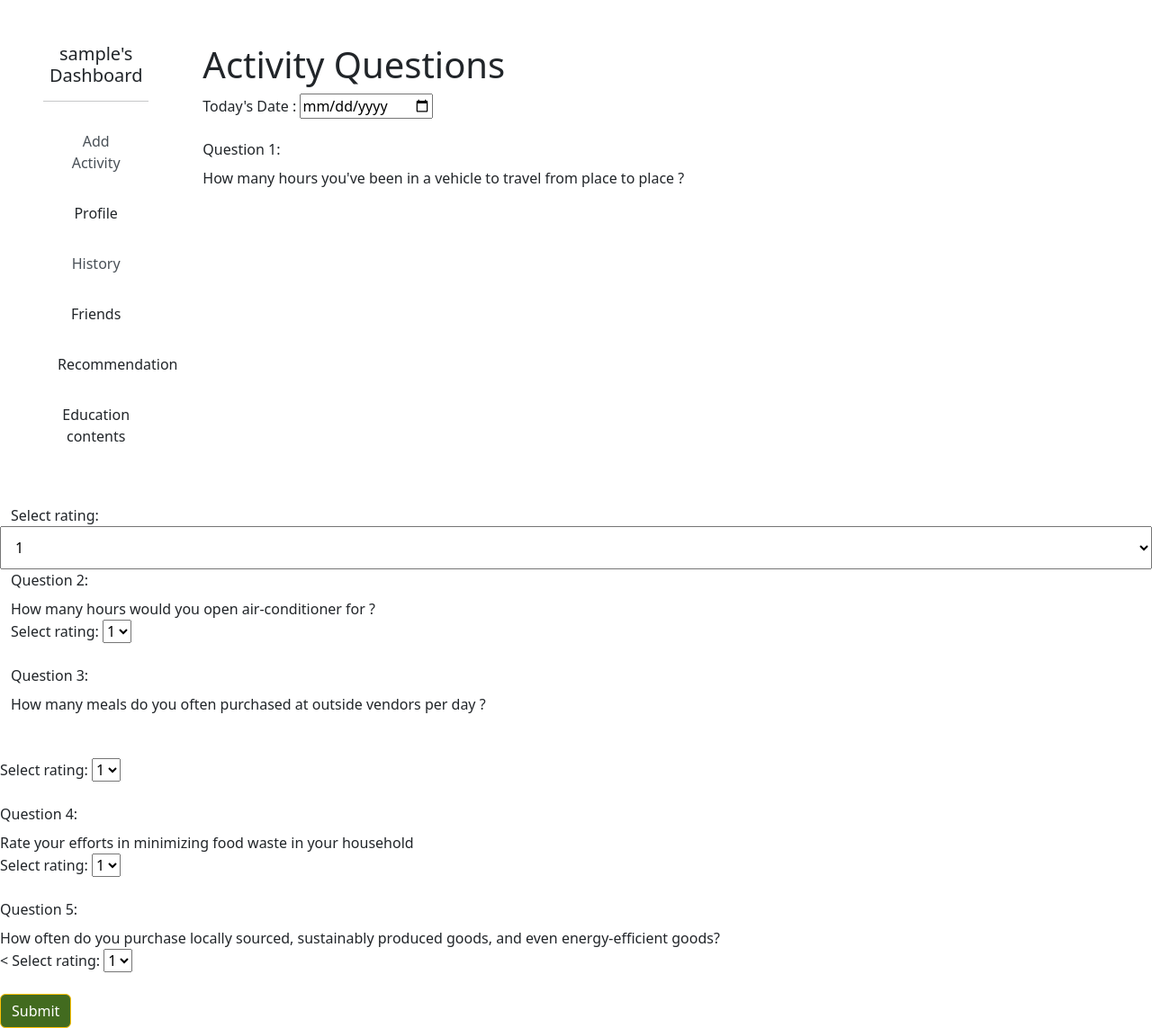
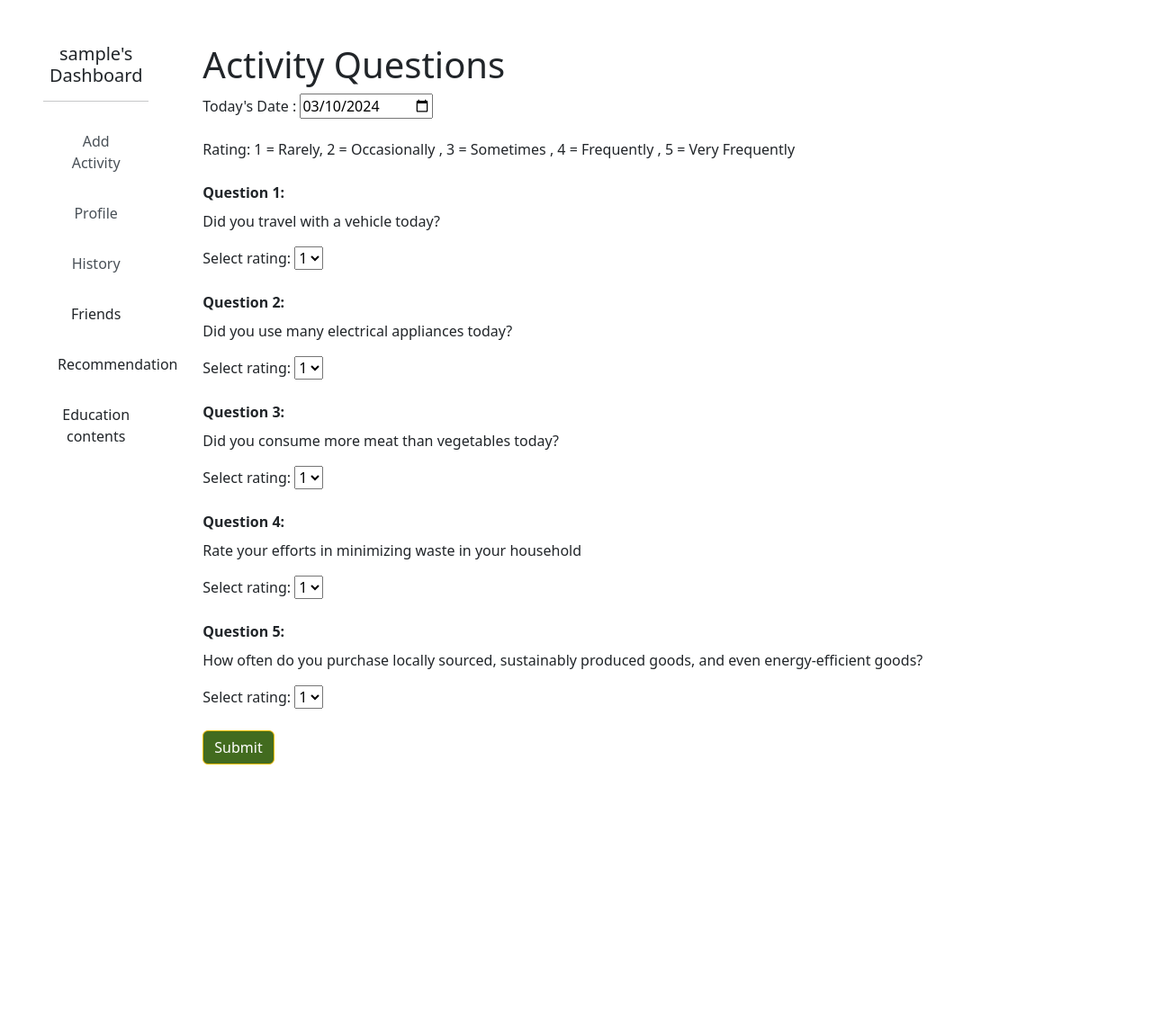
Before and after one commit to LDA526/BIT216-EcoCarbon, a PHP site: page /activityques.php in a window 1280 px wide. Shown: the part 86-1229 px from the top of the page at 90% size. After the commit the page ends 936 px from the top, so only its background shows below. Run offline with PHP 8.4, Linux system fonts and the light colour scheme; the visitor is signed in with stand-in values (Sample User, id 1).

Commit message:
misc stuff

```diff
--- a/activityques.php
+++ b/activityques.php
@@ -43,7 +43,7 @@ require_once 'includes/config_session.inc.php';
                 <h5 class="text-center"><?php echo $_SESSION["user_username"] ?>'s Dashboard</h5>
                 <hr class="my-3">
                 <a href="addactivity.php">Add Activity</a>
-                <a>Profile</a>
+                <a href="profile.php">Profile</a>
                 <a  href="searchhistory.php">History</a>
                 <a>Friends</a>
                 <a>Recommendation</a>
@@ -59,13 +59,26 @@ require_once 'includes/config_session.inc.php';
                 <div class="mb-3">
                     <label for="activity_date" class="form-label">Today's Date : </label>
                     <input type="date" id="activity_date" name="activity_date" required>
+
+                    <script>
+                        var dateInput = document.getElementById("activity_date");
+                        var currentDate = new Date();
+                        var formattedDate = currentDate.toISOString().substr(0, 10);
+                        dateInput.value = formattedDate;
+                    </script>
+
+                </div>
+
+                <div class="mb-3">
+                    <label class="form-label">Rating: 1 = Rarely, 2 = Occasionally , 3 = Sometimes , 4 = Frequently , 5 = Very Frequently </label>
                 </div>
 
 
                 <!-- Question 1 -->
-                    <label for="question1" class="form-label">Question 1:</label>
+                <div class="mb-3">
+                    <label for="question1" class="form-label"><strong>Question 1:</strong></label>
                     <div>
-                    <label>How many hours you've been in a vehicle to travel from place to place ?</label>
+                        <label>Did you travel with a vehicle today?</label>
                     </div>
                 </div>
                 <form method="post" action="<?php echo htmlspecialchars($_SERVER["PHP_SELF"]); ?>">
@@ -80,9 +93,10 @@ require_once 'includes/config_session.inc.php';
                 <br>
                 <br>
                 <!-- Question 2 -->
-                <label for="question2" class="form-label">Question 2:</label>
+                <div class="mb-3">
+                <label for="question2" class="form-label"><strong>Question 2:</strong></label>
                     <div>
-                    <label>How many hours would you open air-conditioner for ?</label>
+                        <label>Did you use many electrical appliances today?</label>
                     </div>
                 </div>
                 <form method="post" action="<?php echo htmlspecialchars($_SERVER["PHP_SELF"]); ?>">
@@ -98,9 +112,10 @@ require_once 'includes/config_session.inc.php';
                 <br>
 
                 <!-- Question 3 -->
-                <label for="question3" class="form-label">Question 3:</label>
+                <div class="mb-3">
+                <label for="question3" class="form-label"><strong>Question 3:</strong></label>
                     <div>
-                    <label>How many meals do you often purchased at outside vendors per day ?</label>
+                    <label>Did you consume more meat than vegetables today?</label>
                     </div>
                 </div>
                 <form method="post" action="<?php echo htmlspecialchars($_SERVER["PHP_SELF"]); ?>">
@@ -116,9 +131,10 @@ require_once 'includes/config_session.inc.php';
                 <br>
 
                 <!-- Question 4 -->
-                <label for="question4" class="form-label">Question 4:</label>
+                <div class="mb-3">
+                <label for="question4" class="form-label"><strong>Question 4:</strong></label>
                     <div>
-                    <label>Rate your efforts in minimizing food waste in your household</label>
+                    <label>Rate your efforts in minimizing waste in your household</label>
                     </div>
                 </div>
                 <form method="post" action="<?php echo htmlspecialchars($_SERVER["PHP_SELF"]); ?>">
@@ -132,13 +148,15 @@ require_once 'includes/config_session.inc.php';
                 </select>
                 <br>
                 <br>
+
                 <!-- Question 5 -->
-                <label for="question5" class="form-label">Question 5:</label>
+                <div class="mb-3">
+                <label for="question5" class="form-label"><strong>Question 5:</strong></label>
                     <div>
                     <label>How often do you purchase locally sourced, sustainably produced goods, and even energy-efficient goods?</label>
                     </div>
                 </div>
-                <<form method="post" action="<?php echo htmlspecialchars($_SERVER["PHP_SELF"]); ?>">
+                <form method="post" action="<?php echo htmlspecialchars($_SERVER["PHP_SELF"]); ?>">
                 <label for="rating5">Select rating:</label>
                  <select name="rating5" id="rating5">
                     <option value="1">1</option>
@@ -152,23 +170,8 @@ require_once 'includes/config_session.inc.php';
 
                 <button type="submit" class="btn btn-warning" style="background-color: #426B1F; color: #ffffff;">Submit</button>
 
+            </div>
             </form>
-        </div>
-    </div>
-</div>
-
-
-
-
-</script>
-
-
-</div>
-
-
-            </div>
-        </div>
-    </div>
     <script src="https://ajax.googleapis.com/ajax/libs/jquery/3.7.1/jquery.min.js"></script>
     <script
         src="https://cdn.jsdelivr.net/npm/bootstrap@5.3.1/dist/js/bootstrap.bundle.min.js"
@@ -179,12 +182,5 @@ require_once 'includes/config_session.inc.php';
     <script src="https://unpkg.com/aos@2.3.1/dist/aos.js"></script>
     <script src="script.js"></script>
 
-
-
-
     </body>
-
-
-
-
 </html>
--- a/dashboard.php
+++ b/dashboard.php
@@ -77,7 +77,7 @@ $conn->close();
             <nav class="col-md-2 d-md-block side-menu p-5" style="text-align:center">
                 <h5 class="text-center"><?php echo $_SESSION["user_username"] ?>'s Dashboard</h5>
                 <hr class="my-3">
-                <a href="addactivity.php">Add Activity</a>
+                <a href="activityques.php">Add Activity</a>
                 <a href="profile.php">Profile</a>
                 <a  href="searchhistory.php">History</a>
                 <a>Friends</a>
--- a/index.php
+++ b/index.php
@@ -34,9 +34,8 @@ require_once 'includes/config_session.inc.php';
   <header class="sticky-top">
     <nav class="navbar navbar-expand-lg">
       <div class="container-fluid">
-        <a href="index.php" class="navbar-brand fw-bold"> <img src="assets/logo.png" alt="...">Travurr
+        <a href="index.php" class="navbar-brand fw-bold">EcoCarbon
         </a>
-        <h2>Log In</h2>
         <button
           class="navbar-toggler"
           type="button"
```
Also changed, not shown: ecocarbon_database.sql (+52 -4 lines), assets/login.jpg. Lines whose indentation alone changed are shown as unchanged.
